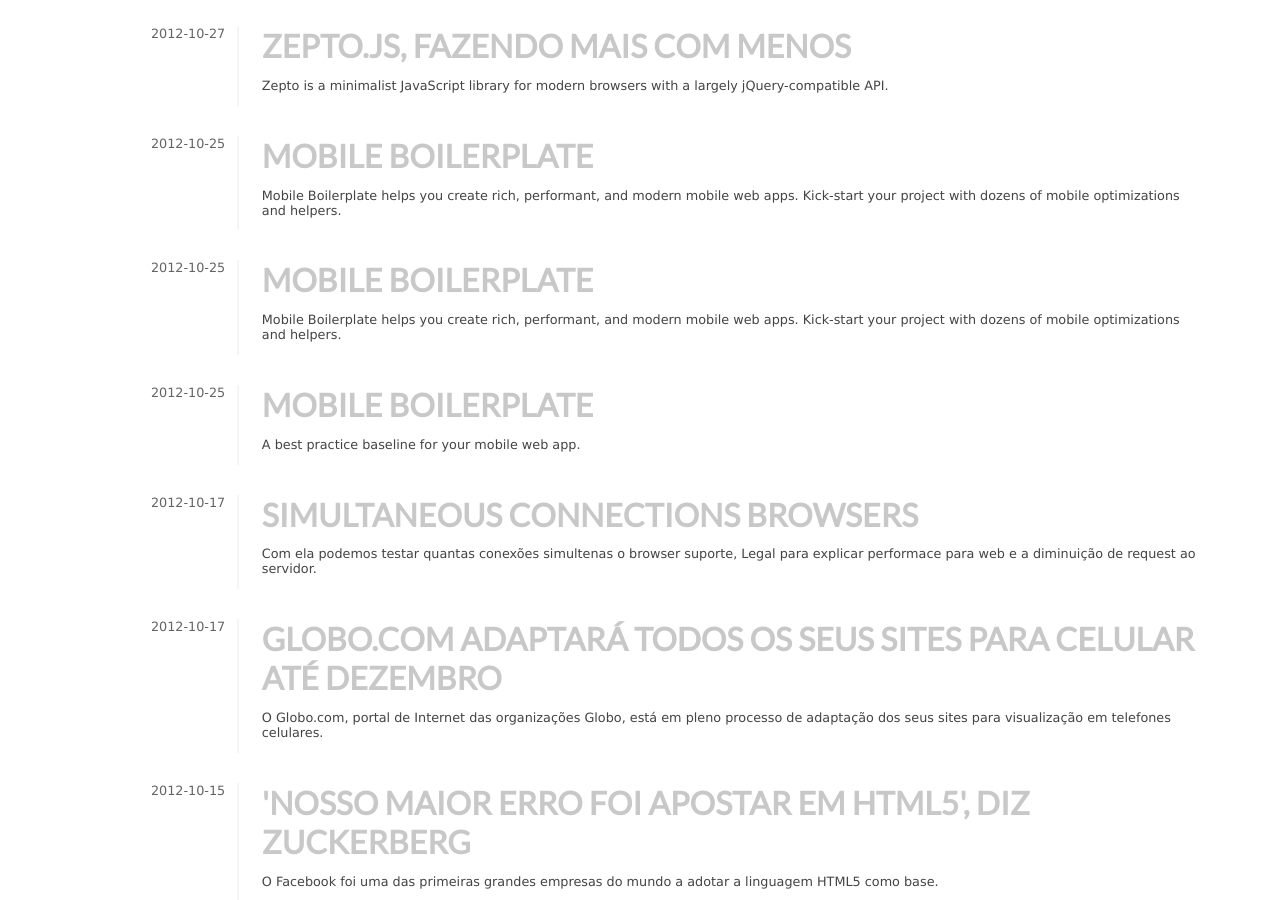
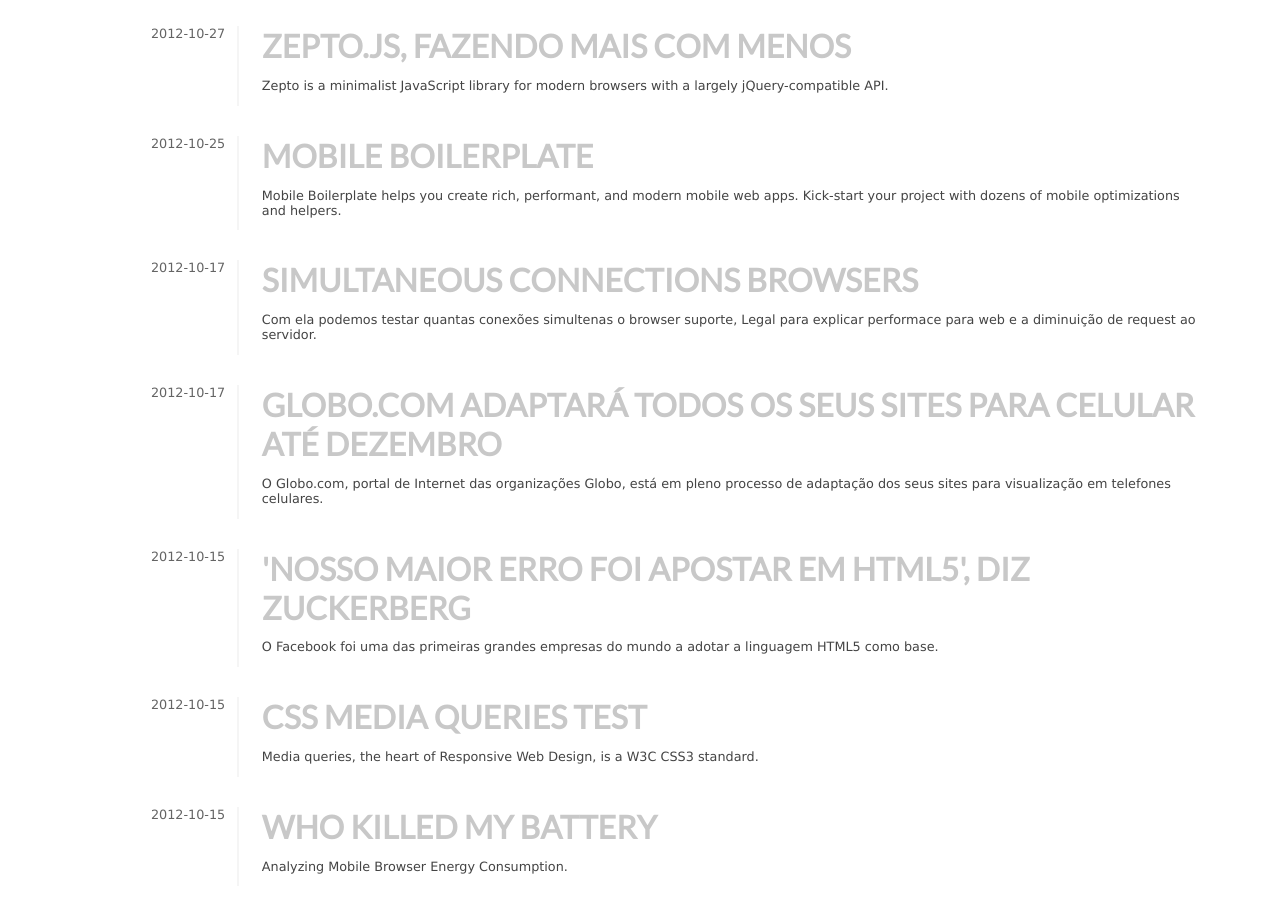
Before and after one commit to rgarbin/rgarbin.github.com, a Jekyll site: the page built from references/web-mobile.html, in a window 1280 px wide and 900 px high, scrolled down 836 px. Built offline with Jekyll 4.4.1, drawn with Linux system fonts in a browser that asks for light colours; comment, search, counter and statistics services are not loaded.

Commit message:
refactory

```diff
--- a/references/web-mobile.html
+++ b/references/web-mobile.html
@@ -50,20 +50,6 @@
     <div class="post">
       <h3><a href="http://html5boilerplate.com/mobile/" alt="Mobile Boilerplate" target="_blank">Mobile Boilerplate</a></h3>
       <p>Mobile Boilerplate helps you create rich, performant, and modern mobile web apps. Kick-start your project with dozens of mobile optimizations and helpers.</p>
-    </div>
-</article>
-<article>
-   <small>2012-10-25</small>
-    <div class="post">
-      <h3><a href="http://spasche.net/files/parallel_connections/" alt="Mobile Boilerplate" target="_blank">Mobile Boilerplate</a></h3>
-      <p>Mobile Boilerplate helps you create rich, performant, and modern mobile web apps. Kick-start your project with dozens of mobile optimizations and helpers.</p>
-    </div>
-</article>
-<article>
-   <small>2012-10-25</small>
-    <div class="post">
-      <h3><a href="http://spasche.net/files/parallel_connections/" alt="Mobile Boilerplate" target="_blank">Mobile Boilerplate</a></h3>
-      <p>A best practice baseline for your mobile web app.</p>
     </div>
 </article>
 <article>
```
